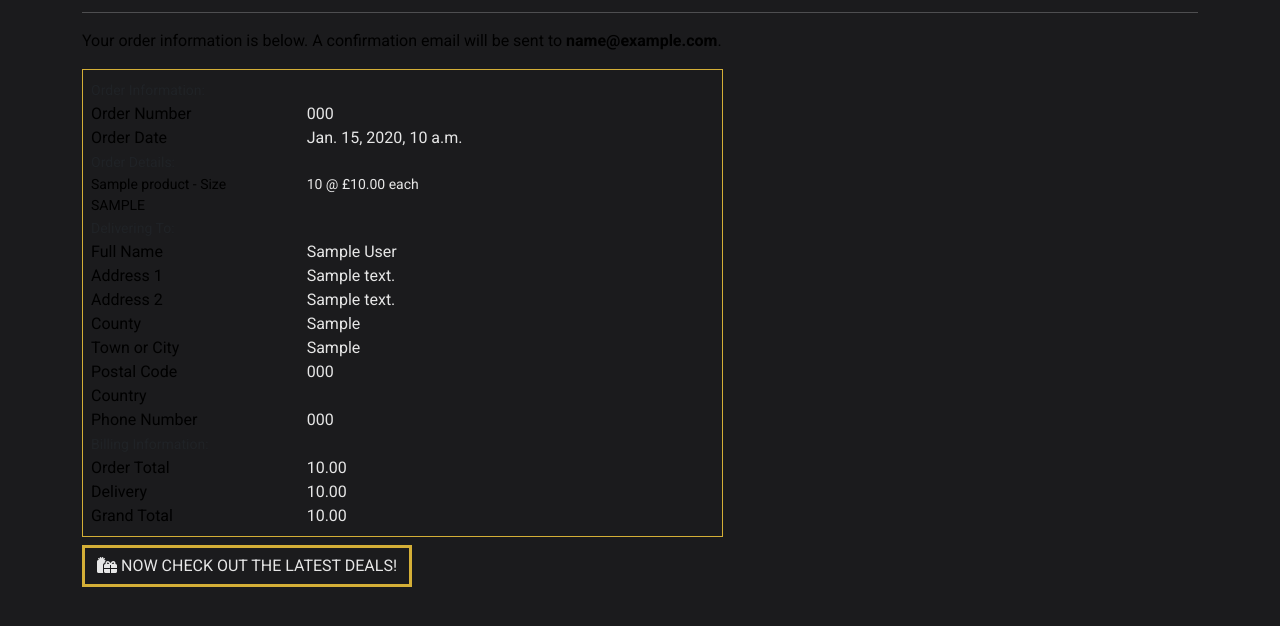
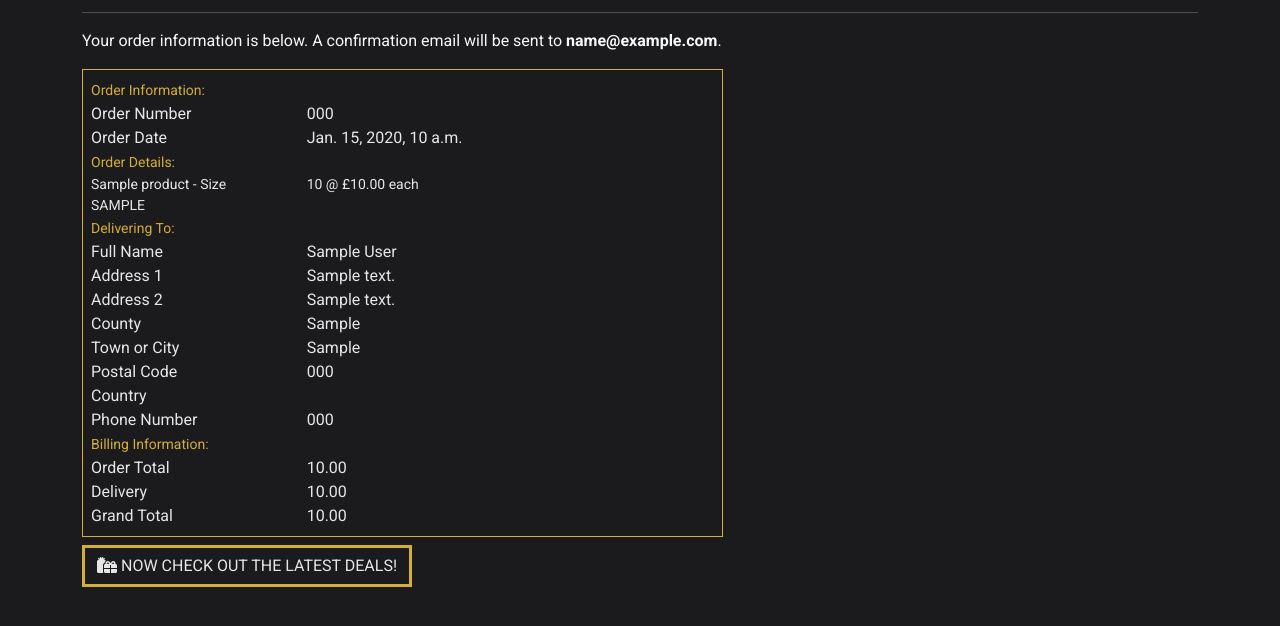
Before and after one commit to Lyd-W/gamers-guild, a Django app: page /checkout/checkout_success/000/ in a window 1280 px wide. Shown: the part 83-709 px from the top of the page. Run offline with Django 4.2, Linux system fonts and the light colour scheme; tables that the repository leaves empty hold one stand-in row (values such as "Sample post"); parts of the project's set-up code (start-up, migrations or seed data) failed here and were passed over; some libraries are stand-ins or nearby versions.

Commit message:
Style order summary

```diff
--- a/checkout/templates/checkout/checkout_success.html
+++ b/checkout/templates/checkout/checkout_success.html
@@ -21,7 +21,7 @@
                 <hr>
                 <h2 class="logo-font mb-4">Thank You</h2>
                 <hr>
-                <p class="text-black">Your order information is below. A confirmation email will be sent to <strong>{{ order.email }}</strong>.</p>
+                <p class="text-light">Your order information is below. A confirmation email will be sent to <strong>{{ order.email }}</strong>.</p>
             </div>
         </div>
 
@@ -30,13 +30,13 @@
                 <div class="order-confirmation-wrapper p-2 border">
                     <div class="row">
                         <div class="col">
-                            <small class="text-muted">Order Information:</small>
+                            <small class="text-highlight">Order Information:</small>
                         </div>
                     </div>
 
                     <div class="row">
                         <div class="col-12 col-md-4">
-                            <p class="mb-0 text-black font-weight-bold">Order Number</p>
+                            <p class="mb-0  font-weight-bold">Order Number</p>
                         </div>
                         <div class="col-12 col-md-8 text-md-right">
                             <p class="mb-0">{{ order.order_number }}</p>
@@ -45,7 +45,7 @@
 
                     <div class="row">
                         <div class="col-12 col-md-4">
-                            <p class="mb-0 text-black font-weight-bold">Order Date</p>
+                            <p class="mb-0  font-weight-bold">Order Date</p>
                         </div>
                         <div class="col-12 col-md-8 text-md-right">
                             <p class="mb-0">{{ order.date }}</p>
@@ -54,14 +54,14 @@
 
                     <div class="row">
                         <div class="col">
-                            <small class="text-muted">Order Details:</small>
+                            <small class="text-highlight">Order Details:</small>
                         </div>
                     </div>
 
                     {% for item in order.lineitems.all %}
                     <div class="row">
                         <div class="col-12 col-md-4">
-                            <p class="small mb-0 text-black font-weight-bold">
+                            <p class="small mb-0  font-weight-bold">
                                 {{ item.product.name }}{% if item.product_size %} - Size {{ item.product_size|upper }}{% endif %}
                             </p>
                         </div>
@@ -73,13 +73,13 @@
 
                     <div class="row">
                         <div class="col">
-                            <small class="text-muted">Delivering To:</small>
+                            <small class="text-highlight">Delivering To:</small>
                         </div>
                     </div>
 
                     <div class="row">
                         <div class="col-12 col-md-4">
-                            <p class="mb-0 text-black font-weight-bold">Full Name</p>
+                            <p class="mb-0  font-weight-bold">Full Name</p>
                         </div>
                         <div class="col-12 col-md-8 text-md-right">
                             <p class="mb-0">{{ order.full_name }}</p>
@@ -88,7 +88,7 @@
 
                     <div class="row">
                         <div class="col-12 col-md-4">
-                            <p class="mb-0 text-black font-weight-bold">Address 1</p>
+                            <p class="mb-0  font-weight-bold">Address 1</p>
                         </div>
                         <div class="col-12 col-md-8 text-md-right">
                             <p class="mb-0">{{ order.street_address1 }}</p>
@@ -98,7 +98,7 @@
                     {% if order.street_address2 %}
                     <div class="row">
                         <div class="col-12 col-md-4">
-                            <p class="mb-0 text-black font-weight-bold">Address 2</p>
+                            <p class="mb-0  font-weight-bold">Address 2</p>
                         </div>
                         <div class="col-12 col-md-8 text-md-right">
                             <p class="mb-0">{{ order.street_address2 }}</p>
@@ -109,7 +109,7 @@
                     {% if order.county %}
                     <div class="row">
                         <div class="col-12 col-md-4">
-                            <p class="mb-0 text-black font-weight-bold">County</p>
+                            <p class="mb-0  font-weight-bold">County</p>
                         </div>
                         <div class="col-12 col-md-8 text-md-right">
                             <p class="mb-0">{{ order.county }}</p>
@@ -119,7 +119,7 @@
 
                     <div class="row">
                         <div class="col-12 col-md-4">
-                            <p class="mb-0 text-black font-weight-bold">Town or City</p>
+                            <p class="mb-0  font-weight-bold">Town or City</p>
                         </div>
                         <div class="col-12 col-md-8 text-md-right">
                             <p class="mb-0">{{ order.town_or_city }}</p>
@@ -129,7 +129,7 @@
                     {% if order.postcode %}
                     <div class="row">
                         <div class="col-12 col-md-4">
-                            <p class="mb-0 text-black font-weight-bold">Postal Code</p>
+                            <p class="mb-0  font-weight-bold">Postal Code</p>
                         </div>
                         <div class="col-12 col-md-8 text-md-right">
                             <p class="mb-0">{{ order.postcode }}</p>
@@ -139,7 +139,7 @@
 
                     <div class="row">
                         <div class="col-12 col-md-4">
-                            <p class="mb-0 text-black font-weight-bold">Country</p>
+                            <p class="mb-0  font-weight-bold">Country</p>
                         </div>
                         <div class="col-12 col-md-8 text-md-right">
                             <p class="mb-0">{{ order.country }}</p>
@@ -148,7 +148,7 @@
 
                     <div class="row">
                         <div class="col-12 col-md-4">
-                            <p class="mb-0 text-black font-weight-bold">Phone Number</p>
+                            <p class="mb-0  font-weight-bold">Phone Number</p>
                         </div>
                         <div class="col-12 col-md-8 text-md-right">
                             <p class="mb-0">{{ order.phone_number }}</p>
@@ -157,13 +157,13 @@
 
                     <div class="row">
                         <div class="col">
-                            <small class="text-muted">Billing Information:</small>
+                            <small class="text-highlight">Billing Information:</small>
                         </div>
                     </div>
 
                     <div class="row">
                         <div class="col-12 col-md-4">
-                            <p class="mb-0 text-black font-weight-bold">Order Total</p>
+                            <p class="mb-0 font-weight-bold">Order Total</p>
                         </div>
                         <div class="col-12 col-md-8 text-md-right">
                             <p class="mb-0">{{ order.order_total }}</p>
@@ -172,7 +172,7 @@
 
                     <div class="row">
                         <div class="col-12 col-md-4">
-                            <p class="mb-0 text-black font-weight-bold">Delivery</p>
+                            <p class="mb-0 font-weight-bold">Delivery</p>
                         </div>
                         <div class="col-12 col-md-8 text-md-right">
                             <p class="mb-0">{{ order.delivery_cost }}</p>
@@ -181,7 +181,7 @@
 
                     <div class="row">
                         <div class="col-12 col-md-4">
-                            <p class="mb-0 text-black font-weight-bold">Grand Total</p>
+                            <p class="mb-0  font-weight-bold">Grand Total</p>
                         </div>
                         <div class="col-12 col-md-8 text-md-right">
                             <p class="mb-0">{{ order.grand_total }}</p>
--- a/static/css/base.css
+++ b/static/css/base.css
@@ -22,7 +22,7 @@
 
 header {
   width: 100%;
-  padding: 0!important;
+  padding: 0 !important;
 }
 
 .navbar {
@@ -62,6 +62,10 @@ body {
   font-family: var(--font-primary);
   background-color: var(--primary-color);
   color: var(--text);
+}
+
+small.text-highlight {
+  color: var(--primary-highlight);
 }
 
 h1, h2, h3, h4, h5, h6,
```
